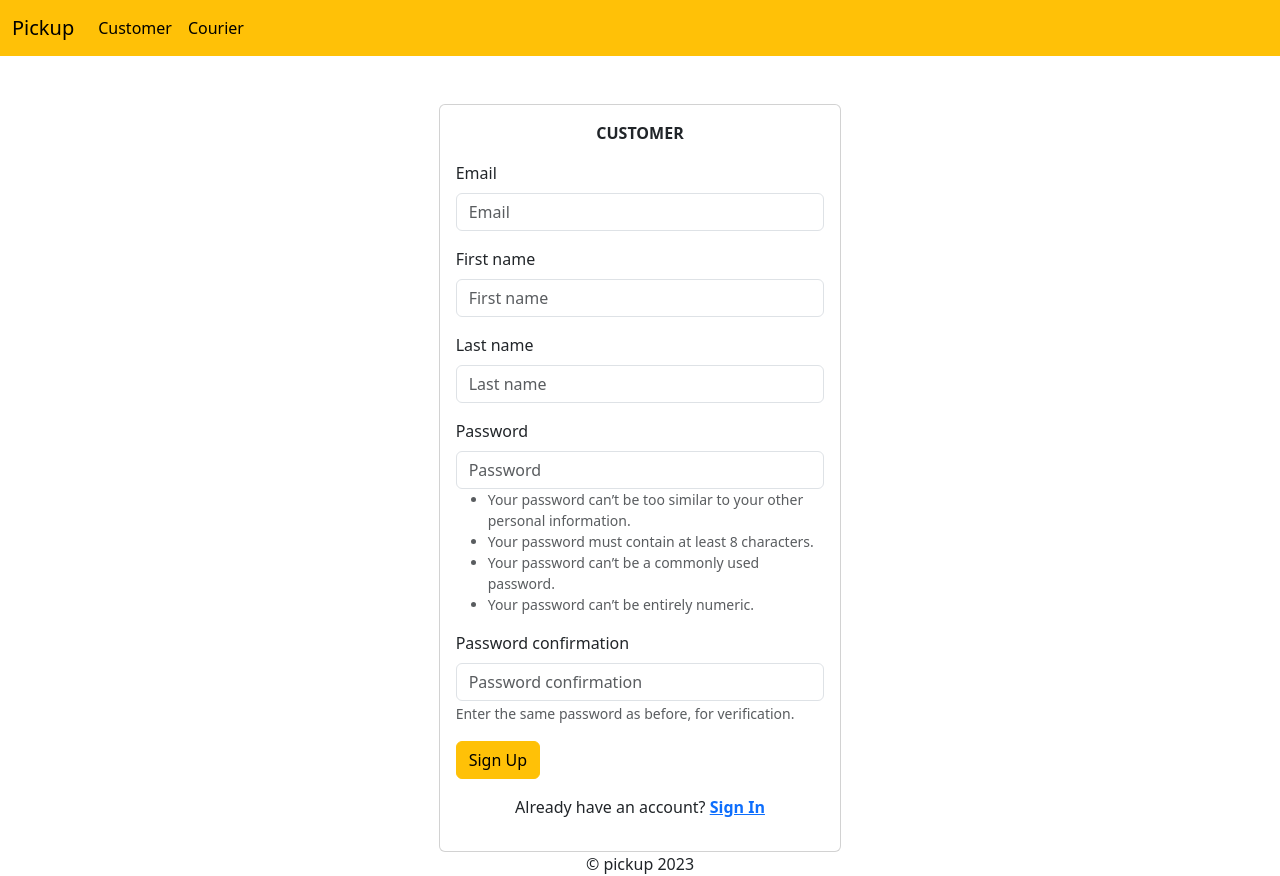
After one commit to quophi123/OrderAppProject, a Django app: page /sign-up/ in a window 1280 px wide. The commit adds this page. Run offline with Django 4.2, Linux system fonts and the light colour scheme; some libraries are stand-ins or nearby versions.

Commit message:
created login and signup pages for the app.

```diff
--- /dev/null
+++ b/pickup/order/forms.py
@@ -0,0 +1,22 @@
+from django import forms
+from django.contrib.auth.forms import UserCreationForm
+from django.contrib.auth.models import User
+from django.core.exceptions import ValidationError
+
+
+
+class SignUpForm(UserCreationForm):
+    email = forms.EmailField(max_length=50)
+    first_name = forms.CharField(max_length=150)
+    last_name = forms.CharField(max_length=150)
+
+    class Meta:
+        model = User
+        fields = ['email','first_name','last_name','password1','password2']
+
+
+    def clean_email(self):
+        email = self.cleaned_data['email'].lower()
+        if User.objects.filter(email=email):
+            raise ValidationError('Email already exists')
+        return email
--- a/pickup/order/templates/base.html
+++ b/pickup/order/templates/base.html
@@ -13,23 +13,30 @@
 </head>
 <body>
     {% block head %}
-    <nav class="navbar navbar-expand-lg navbar-light bg-warning">
+    <nav class="navbar {% if not request.user.is_authenticated %} navbar-expand-lg {% endif %} navbar-light bg-warning">
         <div class="container-fluid">
             <a class="navbar-brand" href="/">Pickup</a>
+            {% if not request.user.is_authenticated %}
             <button class="navbar-toggler" type="button" data-bs-toggle="collapse" data-bs-target="#navbarSupportedContent"
                 aria-controls="navbarSupportedContent" aria-expanded="false" aria-label="Toggle navigation">
                 <span class="navbar-toggler-icon"></span>
             </button>
             <div class="collapse navbar-collapse" id="navbarSupportedContent">
               <ul class="navbar-nav">
-                <li class="nav-item">
-                  <a class="nav-link active" aria-current="page" href="/customer/">Customer</a>
+                <li class="nav-item {% if request.GET.next != '/courier/' %}active{% endif %}">
+                  <a class="nav-link active" aria-current="page" href="/sign-in/?next=/customer/">Customer</a>
                 </li>
-                <li class="nav-item">
-                  <a class="nav-link" href="/courier/">Courier</a>
+                <li class="nav-item {% if request.GET.next == '/courier/' %}active{% endif %}">
+                  <a class="nav-link active" aria-current="page" href="/sign-in/?next='/courier/">Courier</a>
                 </li>
               </ul>
             </div>
+            {% else %}
+            <form class="form-inline">
+              <span class="mr-4">{{ request.user.get_full_name|title }}</span>
+              <a href="/sign-out" class="btn btn-outline-dark">Sign Out</a>
+            </form>
+            {% endif %}
         </div>
       </nav>
 
--- /dev/null
+++ b/pickup/order/templates/sign-up.html
@@ -0,0 +1,32 @@
+{% extends 'base.html' %}
+{% load bootstrap5 %}
+
+{% block content %}
+<div class="container-fluid mt-5">
+   <div class="row justify-content-center">
+    <div class="col-lg-4">
+        <div class="card">
+            <div class="card-body">
+                <div class="text-center text-uppercase mb-3">
+                    <b>
+                        {% if request.GET.next != '/courier/' %}
+                        Customer
+                        {% else %}
+                        Courier
+                        {% endif %}
+                    </b>
+                </div>
+                <form method="POST">
+                    {% csrf_token %}
+                    {% bootstrap_form form %}
+                    <button class="btn btn-warning btn-block ">Sign Up</button>
+                    <p class="text-center mt-3">
+                       Already have an account? <a href="/sign-in/?next={{request.GET.next}}"><b>Sign In</b></a>
+                    </p>
+                </form>
+            </div>
+        </div>
+    </div>
+   </div>
+</div>
+{% endblock %}
--- a/pickup/order/urls.py
+++ b/pickup/order/urls.py
@@ -1,8 +1,14 @@
 from django.urls import path
+from django.contrib.auth import views as auth_views
 from . import views
 
 urlpatterns = [
     path('', views.index,name='home'),
+
+    path('sign-in/',auth_views.LoginView.as_view(template_name='sign-in.html')),
+    path('sign-out/',auth_views.LogoutView.as_view(next_page='/')),
+    path('sign-up/',views.sign_up,name='sign-up'),
+
     path('customer/',views.customer_page,name='customer'),
     path('courier/', views.courier_page,name='courier'),
 ]
--- a/pickup/order/views.py
+++ b/pickup/order/views.py
@@ -1,12 +1,33 @@
-from django.shortcuts import render
-from django.http import HttpResponse
+from django.shortcuts import redirect, render
+from django.contrib.auth import login
+from django.contrib.auth.decorators import login_required
+
+from . import forms
 
 # Create your views here.
 def index(request):
     return render(request,"home.html")
 
+@login_required
 def customer_page(request):
     return render(request,"customer_page.html")
 
+@login_required
 def courier_page(request):
     return render(request,"courier_page.html")
+
+def sign_up(request):
+    form = forms.SignUpForm()
+    if request.method == 'POST':
+        form = forms.SignUpForm(request.POST)
+        if form.is_valid():
+            email = form.cleaned_data['email'].lower()
+            user = form.save(commit=False)
+            user.username = email
+            user.save()
+
+            login(request,user)
+            return redirect('/')
+    return render(request,'sign-up.html',{
+        'form':form
+    })
--- a/pickup/pickup/settings.py
+++ b/pickup/pickup/settings.py
@@ -123,3 +123,7 @@ STATIC_URL = 'static/'
 # https://docs.djangoproject.com/en/4.2/ref/settings/#default-auto-field
 
 DEFAULT_AUTO_FIELD = 'django.db.models.BigAutoField'
+
+
+LOGIN_URL = '/sign-in/'
+LOGIN_REDIRECT_URL = '/'
--- a/pickup/pickup/urls.py
+++ b/pickup/pickup/urls.py
@@ -1,6 +1,5 @@
 from django.contrib import admin
 from django.urls import path, include
-
 
 
 urlpatterns = [
```
Also changed, not shown: pickup/order/templates/sign-in.html (added, +36 -0 lines), pickup/requirements.txt (deleted, +0 -145 lines), pickup/db.sqlite3, pickup/order/templates/login.html (deleted).
